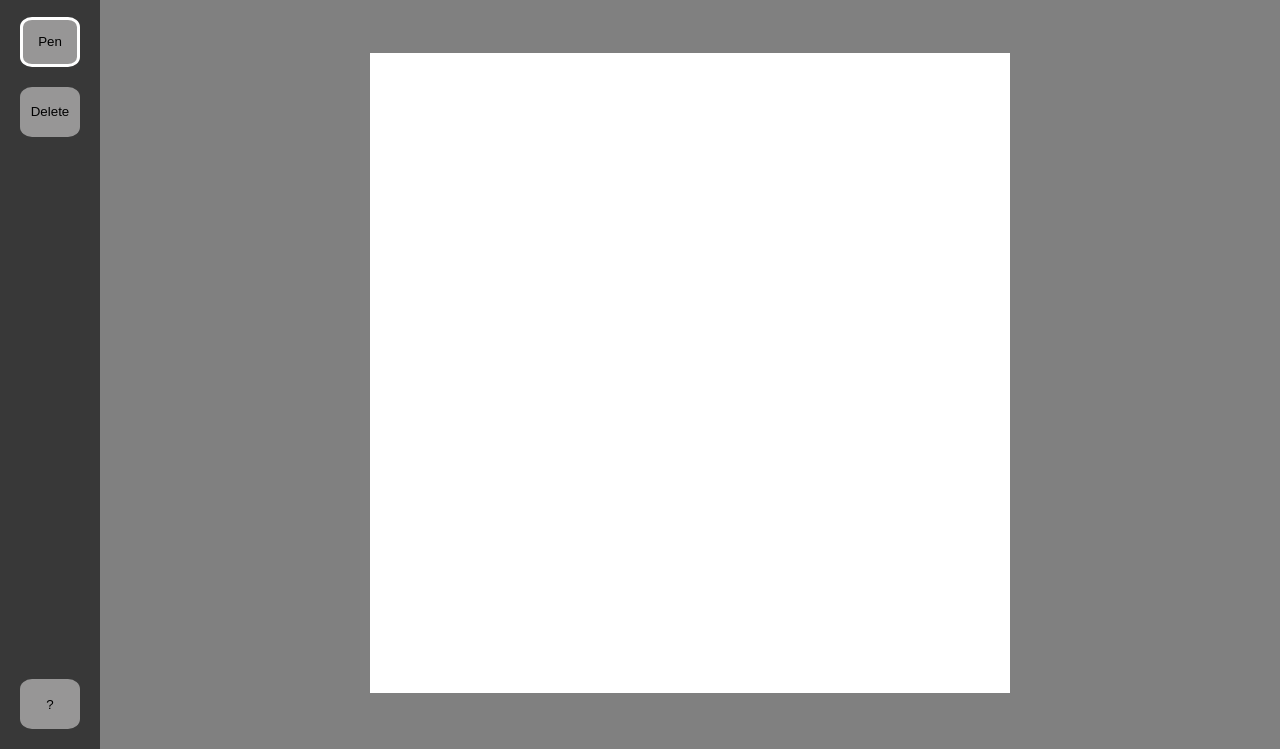
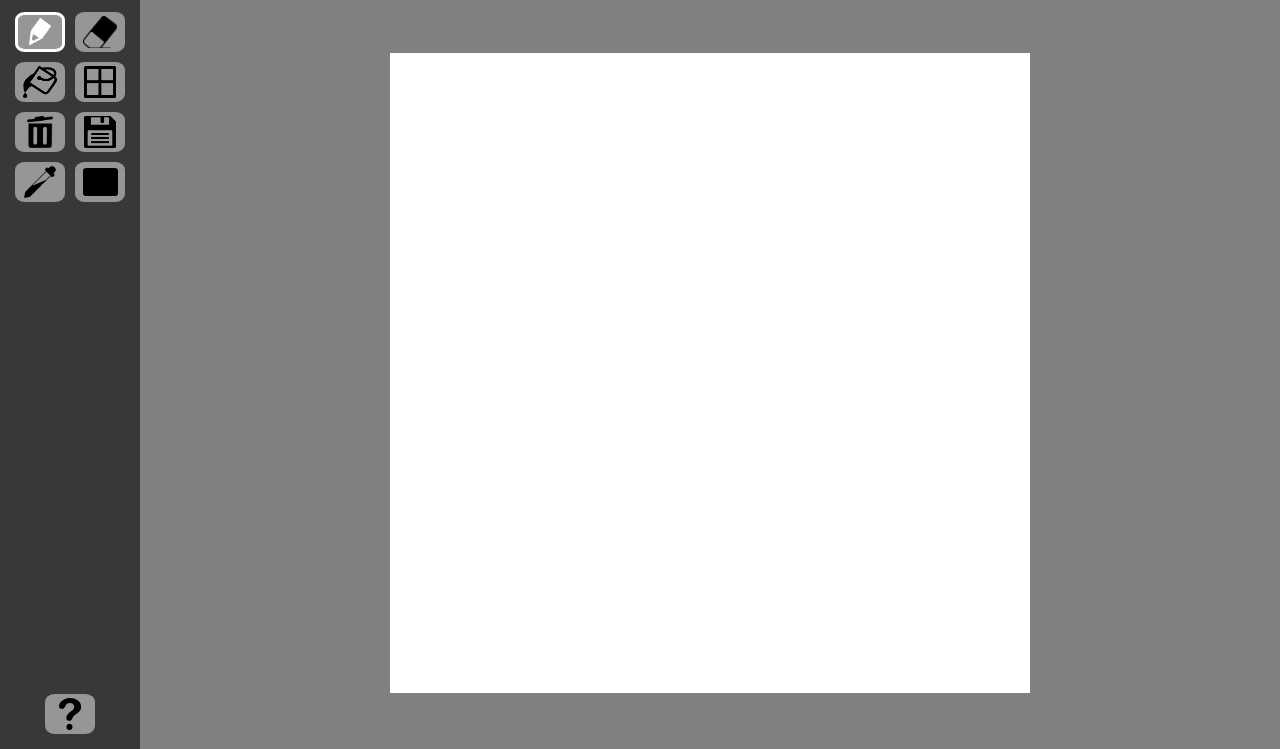
Before and after one commit to s-egge/peasel, a plain HTML site: page index.html in a window 1280 px wide. Both pictures are taken after a click on the button "Ok". Shown: the part 51-800 px from the top of the page. Drawn offline with Linux system fonts and the light colour scheme.

Commit message:
New buttons/icons, function refactoring
- Added placeholder buttons for future functionality
- Added icons for every button
- Buttons that currently work will change icon color to and from white and black when turned on/off
- Refactored button code to be more clear and have less repetition
- Fixed an issue where selecting "No" on the delete canvas modal would add a pixel to the canvas where the button was clicked

```diff
--- a/index.html
+++ b/index.html
@@ -13,10 +13,17 @@
 
         <div id="sidebar">
           <div id="tools">
-            <button id="pen" class="sidebar-button">Pen</button>
-            <button id="delete" class="sidebar-button">Delete</button>
+            <button id="pen" class="sidebar-button"><img id="pen-img" src="imgs/pencil-black.png"/></button>
+            <button id="eraser" class="sidebar-button"><img id="eraser-img" src="imgs/eraser-black.png"/></button>
+            <button id="bucket" class="sidebar-button"><img id="bucket-img" src="imgs/bucket-black.png"/></button>
+            <button id="resize" class="sidebar-button"><img id="resize-img" src="imgs/grid-black.png"/></button>
+            <button id="delete" class="sidebar-button"><img id="delete-img" src="imgs/garbage-black.png"/></button>
+            <button id="save" class="sidebar-button"><img id="save-img" src="imgs/save-black.png"/></button>
+            <button id="color-matcher" class="sidebar-button"><img id="color-matcher-img" src="imgs/eyedropper-black.png"/></button>
+            <button id="color-picker" class="sidebar-button"><div id="color-picker-img"></div></button>
+
           </div>
-          <button id="help" class="sidebar-button">?</button>
+          <button id="help" class="sidebar-button"><img id="help-img" src="imgs/help-black.png"/></button>
         </div>
 
         <div id="canvas-wrapper">
--- a/index.js
+++ b/index.js
@@ -17,33 +17,67 @@ var pixelY = 0
 
 //mouse variables
 var mousePressed = false
+var penOn = false
+var deleteOn = false
 
-//add pen button click functinality
-penButton.addEventListener('click', function() {
+/***********************************************************************************
+ * If the pen button is currently "on", remove "clicked" from classList, change
+ * icon to black, and set bool to false. If the pen button is "off", add "clicked",
+ * change icon to white, and set bool to true.
+ * *********************************************************************************/
+function penToggle(){
     penButton.classList.toggle("clicked");
-})
 
-//add delete button functinality
-deleteButton.addEventListener('click', function(){
+    //toggle pen icon to black/white as needed and
+    if(penOn) {
+        document.getElementById("pen-img").src = "imgs/pencil-black.png"
+        penOn = false
+    }
+
+    else{
+        document.getElementById("pen-img").src = "imgs/pencil-white.png"
+        penOn = true
+    }
+}
+
+/***********************************************************************************
+ * If the delete button is currently "on", remove "clicked" from classList, change
+ * icon to black, set bool to false, turn pen on, and hide backdrop modal. If the
+ * delete button is "off", add "clicked", change icon to white, set bool to true,
+ * turn pen off, and show backdrop.
+ * *********************************************************************************/
+function deleteToggle(){
+
     deleteButton.classList.toggle("clicked");
     document.getElementById("modal-backdrop").classList.toggle("hidden");
     document.getElementById("delete-modal").classList.toggle("hidden");
-})
+    penToggle();
+
+    if(deleteOn){
+        document.getElementById("delete-img").src = "imgs/garbage-black.png";
+        deleteOn = false
+    }
+    else {
+        document.getElementById("delete-img").src = "imgs/garbage-white.png";
+        deleteOn = true
+    }
+
+}
+
+//add pen button click functinality
+penButton.addEventListener('click', penToggle)
+
+//add delete button functinality
+deleteButton.addEventListener('click', deleteToggle)
 
 //if user clicks yes, erase the whole canvas and close modals
 deleteYes.addEventListener('click', function(){
     c.clearRect(0, 0, canvas.width, canvas.height);
-    deleteButton.classList.toggle("clicked");
-    document.getElementById("modal-backdrop").classList.toggle("hidden");
-    document.getElementById("delete-modal").classList.toggle("hidden");
+    deleteToggle();
 })
 
 //if user clicks no, close the modals
-deleteNo.addEventListener('click', function(){
-    deleteButton.classList.toggle("clicked");
-    document.getElementById("modal-backdrop").classList.toggle("hidden");
-    document.getElementById("delete-modal").classList.toggle("hidden");
-})
+deleteNo.addEventListener('click', deleteToggle)
 
 //when user clicks OK on grid size, update canvas pixel dimensions
 gridSizeButton.addEventListener('click', function(){
@@ -67,7 +101,9 @@ gridSizeButton.addEventListener('click', function(){
     document.getElementById("modal-backdrop").classList.toggle("hidden")
     document.getElementById("grid-size-modal").classList.toggle("hidden")
     document.getElementById("canvas").classList.toggle("hidden")
-    penButton.classList.toggle("clicked");
+
+    //turn on pen automatically
+    penToggle();
 })
 
 //toggle mousePressed bool when user clicks down
@@ -97,7 +133,7 @@ window.onmousemove = function (event) {
 
 //drawing loop
 function draw() {
-    if (mousePressed && penButton.classList.contains("clicked")) {
+    if (mousePressed && penOn) {
         c.beginPath();
         c.fillStyle = pixelColor;
         c.fillRect(pixelX, pixelY, pixelLength, pixelLength);
--- a/style.css
+++ b/style.css
@@ -42,7 +42,7 @@ body {
 
 #sidebar {
     background-color: rgb(56, 56, 56);
-    width: 80px;
+    width: 120px;
     display: flex;
     flex-direction: column;
     justify-content: space-between;
@@ -52,21 +52,36 @@ body {
 
 #tools {
     display: flex;
-    flex-direction: column;
+    flex-direction: row;
+    flex-wrap: wrap;
 }
 
 .sidebar-button {
-    width: 60px;
-    height: 50px;
-    margin: 10px;
+    width: 50px;
+    height: 40px;
+    margin: 5px;
     background-color: rgb(151, 150, 150);
     border: none;
     border-radius: 20%;
+    display: flex;
+    justify-content: center;
+    align-items: center;
 }
 
 button:hover {
     transform:scale(105%);
     background-color: rgb(194, 194, 194);
+}
+
+button>img {
+    height: 80%;
+}
+
+#color-picker-img {
+    background-color: black;
+    border-radius: 10%;
+    height: 70%;
+    width: 70%;
 }
 
 .clicked {
```
Also changed, not shown: imgs/bucket-black.png (added), imgs/bucket-white.png (added), imgs/eraser-black.png (added), imgs/eraser-white.png (added), imgs/eyedropper-black.png (added), imgs/eyedropper-white.png (added), imgs/garbage-black.png (added), imgs/garbage-white.png (added), imgs/grid-black.png (added), imgs/grid-white.png (added), imgs/help-black.png (added), imgs/help-white.png (added), imgs/pencil-black.png (added), imgs/pencil-white.png (added), 2 more files.
